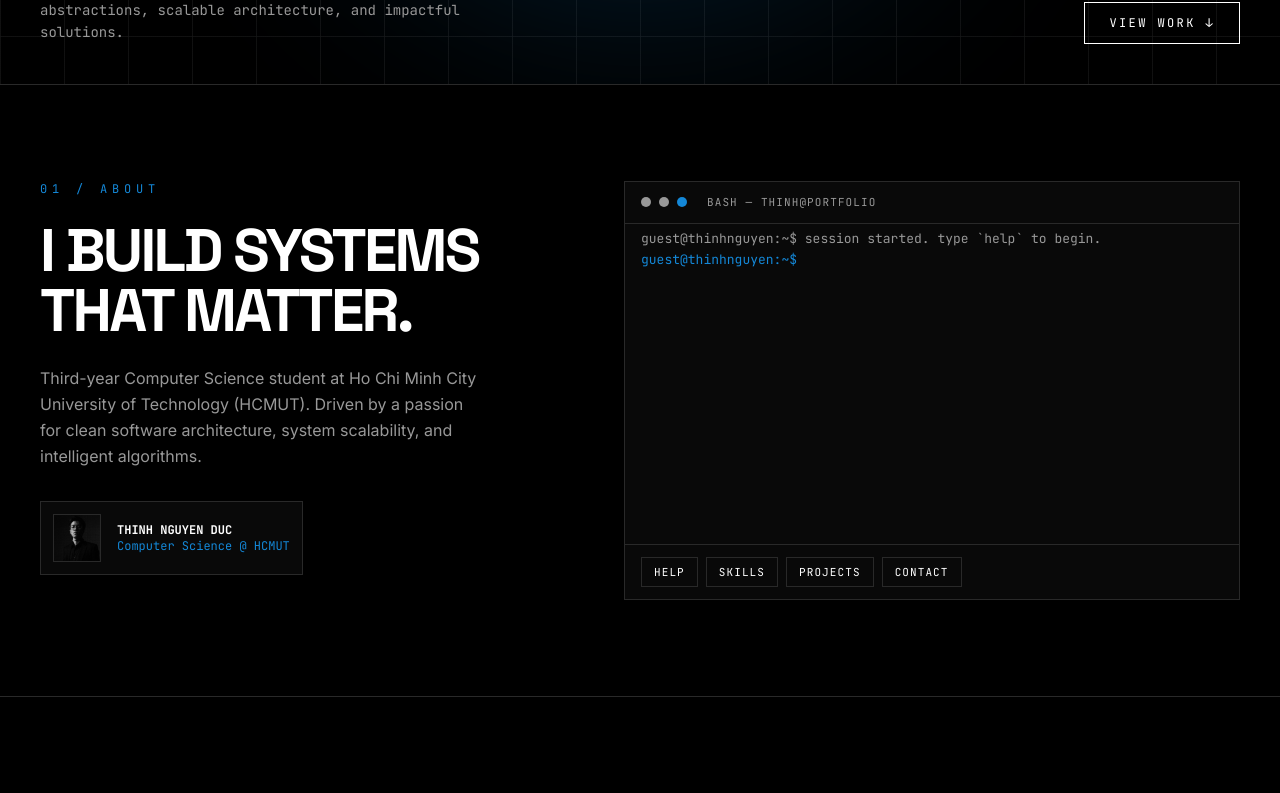
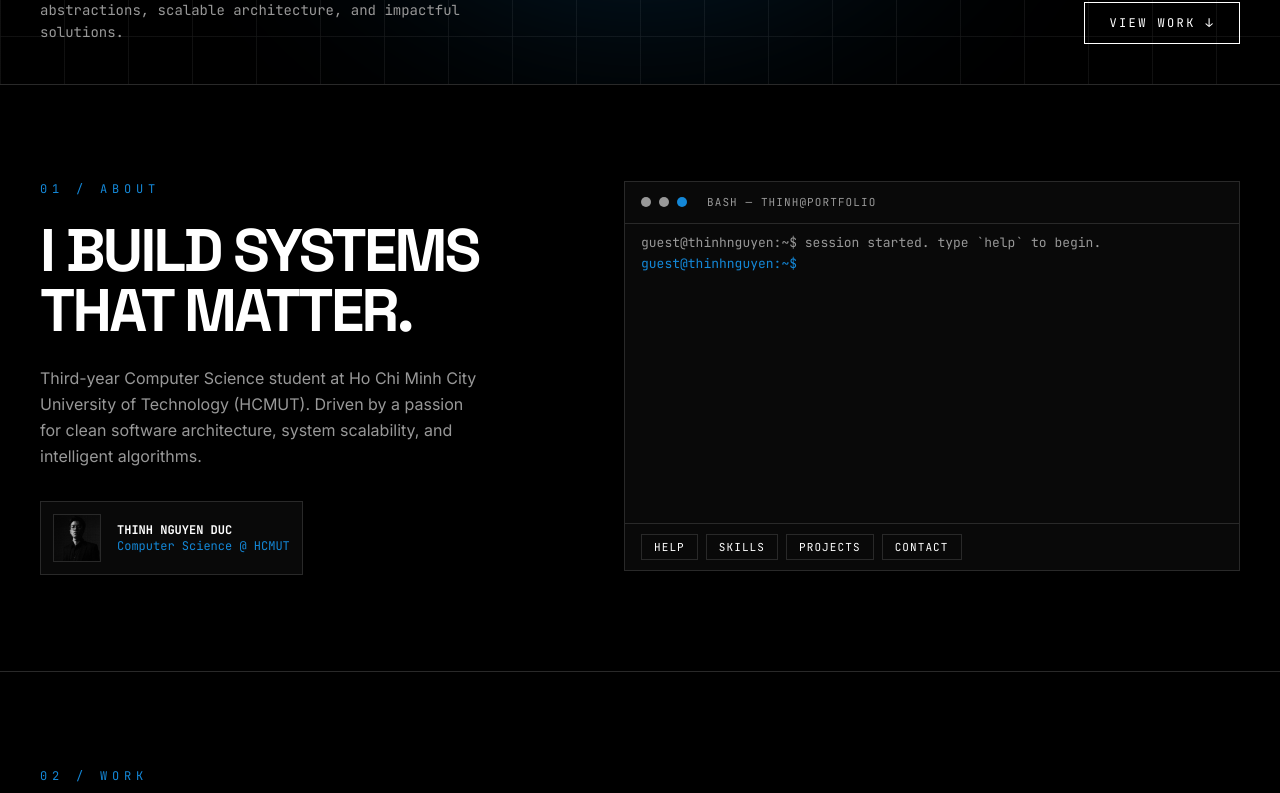
Before and after one commit to Thinkj07/thinh-nguyen-dev, a React (Vite) app: page / in a window 1280 px wide. Shown: the part 716-1509 px from the top of the page. Built offline with nearby package versions, Linux system fonts and the light colour scheme.

Commit message:
fix cli terminal

```diff
--- a/src/components/portfolio/TerminalBio.jsx
+++ b/src/components/portfolio/TerminalBio.jsx
@@ -37,7 +37,7 @@ const COMMANDS = {
 const QUICK = ["help", "skills", "projects", "contact"];
 
 export function TerminalBio() {
-  const [activeGame, setActiveGame] = useState(null); // null or matched game object from CLI_GAMES
+  const [activeGame, setActiveGame] = useState(null);
   const [lines, setLines] = useState([
     { kind: "out", text: "guest@thinhnguyen:~$ session started. type `help` to begin." },
   ]);
@@ -61,7 +61,6 @@ export function TerminalBio() {
       return;
     }
 
-    // Check if input command matches any secret CLI game in registry
     const matchedGame = getMatchingGame(cmd);
     if (matchedGame) {
       setActiveGame(matchedGame);
@@ -117,9 +116,9 @@ export function TerminalBio() {
           </div>
         </div>
 
-        {/* CLI Terminal Container */}
+        {/* CLI Terminal Container with fixed height matching original CLI */}
         <div
-          className="border border-border bg-card flex flex-col justify-between"
+          className="border border-border bg-card flex flex-col justify-between h-[390px] overflow-hidden"
           onClick={() => {
             if (!activeGame) inputRef.current?.focus();
           }}
@@ -138,7 +137,7 @@ export function TerminalBio() {
           </div>
 
           {/* Terminal Body */}
-          <div className="h-80 px-4 py-1 font-mono text-[13px] leading-relaxed overflow-hidden">
+          <div className="flex-1 px-4 py-2 font-mono text-[13px] leading-relaxed overflow-hidden">
             {activeGame && GameComponent ? (
               <GameComponent onExit={handleExitGame} />
             ) : (
@@ -170,14 +169,20 @@ export function TerminalBio() {
             )}
           </div>
 
-          {/* Quick Buttons (Only in bash mode) */}
-          {!activeGame && (
-            <div className="flex flex-wrap gap-2 border-t border-border px-4 py-3 shrink-0">
+          {/* Footer Bar (Buttons in bash mode, control info in game mode) */}
+          <div className="border-t border-border px-4 py-2.5 shrink-0 min-h-[46px] flex items-center">
+            {activeGame ? (
+              <div className="w-full flex items-center justify-between font-mono text-[10px] text-muted-foreground uppercase tracking-wider">
+                <span>WASD / ARROWS: MOVE</span>
+                <span>PRESS Q TO RETURN TO BASH</span>
+              </div>
+            ) : (
+              <div className="flex flex-wrap gap-2">
                 {QUICK.map((c) => (
                   <button
                     key={c}
                     onClick={() => run(c)}
-                  className="border border-border px-3 py-1.5 font-mono text-[11px] uppercase tracking-widest invert-hover cursor-pointer"
+                    className="border border-border px-3 py-1 font-mono text-[11px] uppercase tracking-widest invert-hover cursor-pointer"
                   >
                     {c}
                   </button>
@@ -186,6 +191,7 @@ export function TerminalBio() {
             )}
           </div>
         </div>
+      </div>
     </section>
   );
 }
--- a/src/components/portfolio/cli/games/SnakeGame.jsx
+++ b/src/components/portfolio/cli/games/SnakeGame.jsx
@@ -1,13 +1,13 @@
 import React, { useState, useEffect, useRef, useCallback } from "react";
 
-const GRID_SIZE_X = 37;
-const GRID_SIZE_Y = 15; // 14x14 grid fits inside terminal box
+const GRID_SIZE_X = 26;
+const GRID_SIZE_Y = 10;
 const INITIAL_SPEED = 100;
 
 const INITIAL_SNAKE = [
-  { x: 7, y: 7 },
-  { x: 7, y: 8 },
-  { x: 7, y: 9 },
+  { x: 5, y: 4 },
+  { x: 5, y: 5 },
+  { x: 5, y: 6 },
 ];
 
 const INITIAL_DIR = { x: 0, y: -1 };
@@ -42,9 +42,9 @@ export function SnakeGame({ onExit }) {
 
   const startGame = useCallback(() => {
     const freshSnake = [
-      { x: 7, y: 7 },
-      { x: 7, y: 8 },
-      { x: 7, y: 9 },
+      { x: 5, y: 4 },
+      { x: 5, y: 5 },
+      { x: 5, y: 6 },
     ];
     setSnake(freshSnake);
     const startDir = { x: 0, y: -1 };
@@ -199,7 +199,7 @@ export function SnakeGame({ onExit }) {
   return (
     <div className="flex flex-col h-full justify-between font-mono select-none text-[12px] leading-tight">
       {/* Top CLI Game Score Header */}
-      <div className="flex items-center justify-between border-b border-border pb-2 text-[11px] text-muted-foreground shrink-0 ">
+      <div className="flex items-center justify-between border-b border-border pb-1.5 text-[11px] text-muted-foreground shrink-0">
         <span>SCORE: <strong className="text-terminal">{score}</strong></span>
         <span>HIGH: <strong className="text-foreground">{highScore}</strong></span>
         <button
@@ -226,14 +226,14 @@ export function SnakeGame({ onExit }) {
             ))}
           </div>
         ) : (
-          <div className="flex flex-col items-center justify-center space-y-3 py-6 text-center">
-            <p className="text-red-500 font-extrabold text-lg uppercase tracking-widest">
+          <div className="flex flex-col items-center justify-center space-y-2 py-4 text-center">
+            <p className="text-red-500 font-extrabold text-base uppercase tracking-widest">
               GAME OVER
             </p>
             <p className="text-xs text-muted-foreground">
               FINAL SCORE: <span className="text-terminal font-bold">{score}</span>
             </p>
-            <div className="flex gap-2 pt-2">
+            <div className="flex gap-2 pt-1">
               <button
                 onClick={startGame}
                 className="border border-terminal px-3 py-1 text-xs text-terminal hover:bg-terminal hover:text-background cursor-pointer"
@@ -250,12 +250,6 @@ export function SnakeGame({ onExit }) {
           </div>
         )}
       </div>
-
-      {/* Control Footer Info */}
-      <div className="border-t border-border pt-2 text-[10px] text-muted-foreground flex justify-between items-center">
-        <span>WASD / ARROWS: MOVE</span>
-        <span>PRESS Q TO RETURN TO BASH</span>
-      </div>
     </div>
   );
 }
```
Lines whose indentation alone changed are shown as unchanged.
